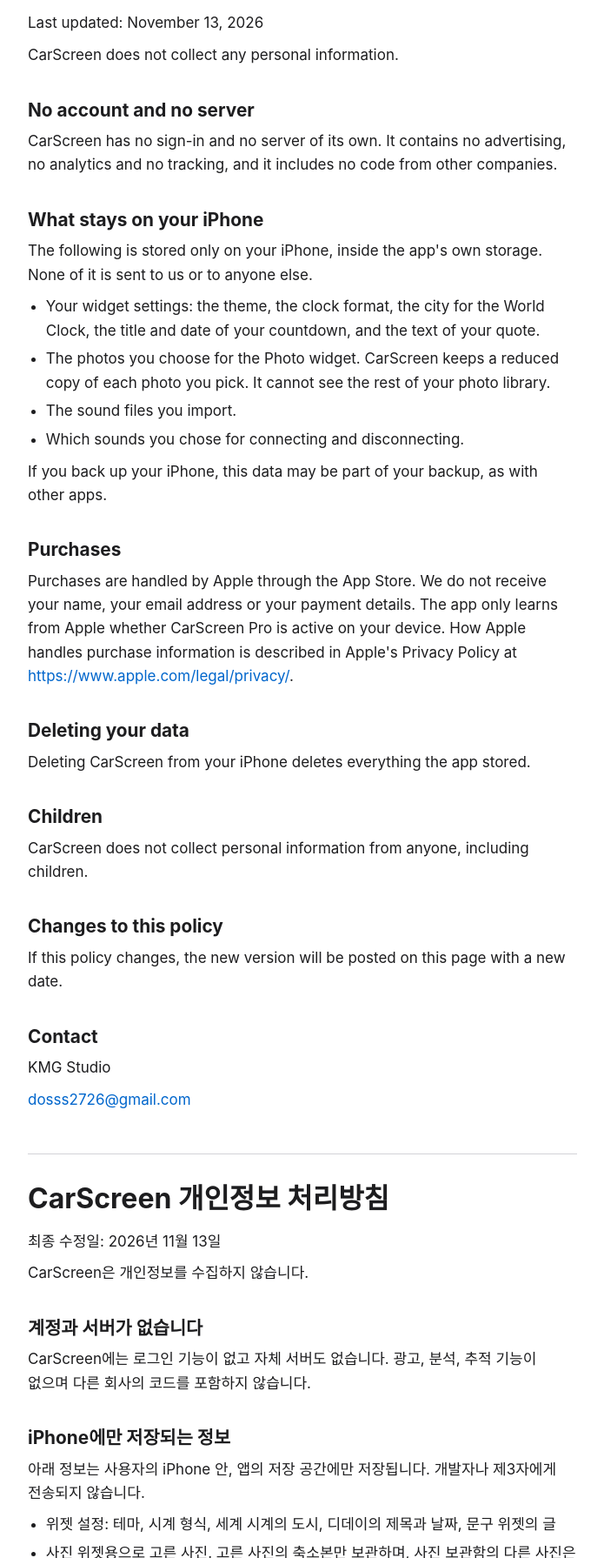
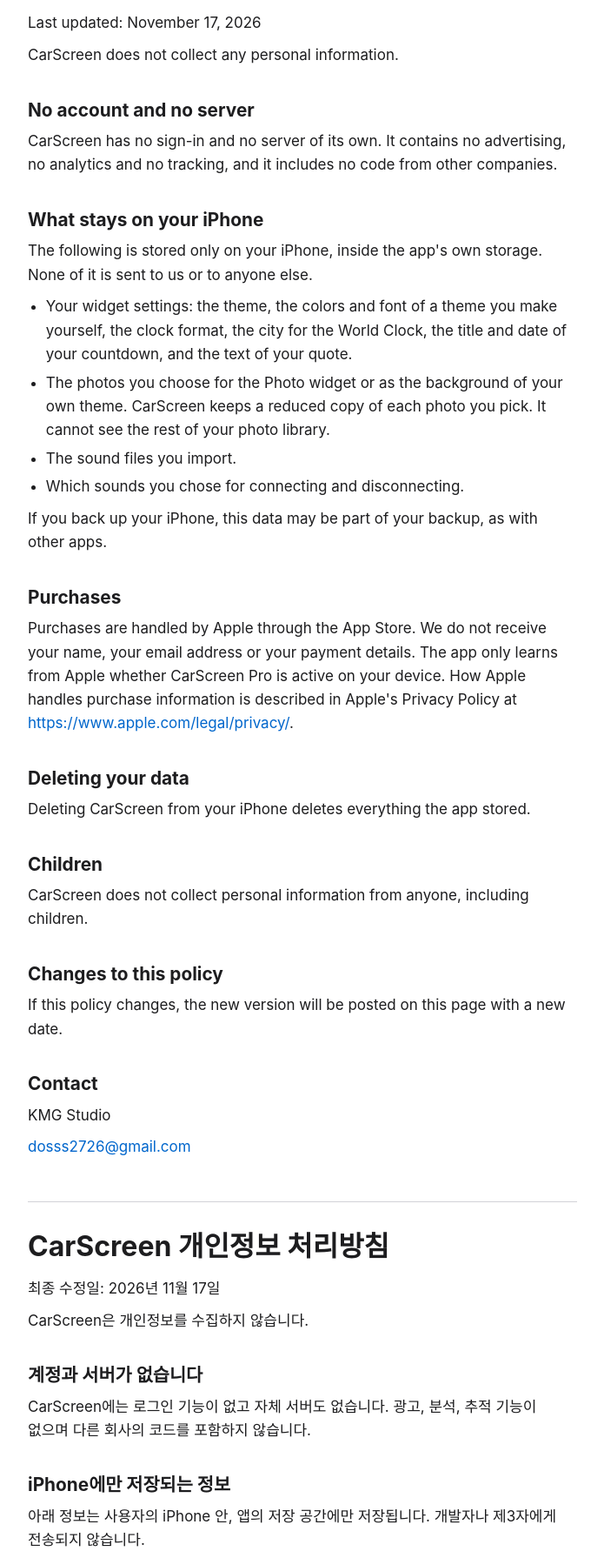
Before and after one commit to jub27/carscreen, a plain HTML site: page privacy/index.html in a window 1280 px wide. Shown: the part 120-1911 px from the top of the page at 87% size, without its empty margins (292-987 px from the left). Drawn offline with Linux system fonts and the light colour scheme.

Commit message:
Privacy policy: the photo and colors of your own theme (version 1.2)

```diff
--- a/privacy/index.html
+++ b/privacy/index.html
@@ -34,13 +34,13 @@ hr { border: 0; border-top: 1px solid var(--line); margin: 3rem 0 0; }
 <main>
 <section id="en" lang="en">
 <h1>CarScreen Privacy Policy</h1>
-<p>Last updated: November 13, 2026</p>
+<p>Last updated: November 17, 2026</p>
 <p>CarScreen does not collect any personal information.</p>
 <h2>No account and no server</h2>
 <p>CarScreen has no sign-in and no server of its own. It contains no advertising, no analytics and no tracking, and it includes no code from other companies.</p>
 <h2>What stays on your iPhone</h2>
 <p>The following is stored only on your iPhone, inside the app's own storage. None of it is sent to us or to anyone else.</p>
-<ul><li>Your widget settings: the theme, the clock format, the city for the World Clock, the title and date of your countdown, and the text of your quote.</li><li>The photos you choose for the Photo widget. CarScreen keeps a reduced copy of each photo you pick. It cannot see the rest of your photo library.</li><li>The sound files you import.</li><li>Which sounds you chose for connecting and disconnecting.</li></ul>
+<ul><li>Your widget settings: the theme, the colors and font of a theme you make yourself, the clock format, the city for the World Clock, the title and date of your countdown, and the text of your quote.</li><li>The photos you choose for the Photo widget or as the background of your own theme. CarScreen keeps a reduced copy of each photo you pick. It cannot see the rest of your photo library.</li><li>The sound files you import.</li><li>Which sounds you chose for connecting and disconnecting.</li></ul>
 <p>If you back up your iPhone, this data may be part of your backup, as with other apps.</p>
 <h2>Purchases</h2>
 <p>Purchases are handled by Apple through the App Store. We do not receive your name, your email address or your payment details. The app only learns from Apple whether CarScreen Pro is active on your device. How Apple handles purchase information is described in Apple's Privacy Policy at <a href="https://www.apple.com/legal/privacy/">https://www.apple.com/legal/privacy/</a>.</p>
@@ -57,13 +57,13 @@ hr { border: 0; border-top: 1px solid var(--line); margin: 3rem 0 0; }
 <hr>
 <section id="ko" lang="ko">
 <h1>CarScreen 개인정보 처리방침</h1>
-<p>최종 수정일: 2026년 11월 13일</p>
+<p>최종 수정일: 2026년 11월 17일</p>
 <p>CarScreen은 개인정보를 수집하지 않습니다.</p>
 <h2>계정과 서버가 없습니다</h2>
 <p>CarScreen에는 로그인 기능이 없고 자체 서버도 없습니다. 광고, 분석, 추적 기능이 없으며 다른 회사의 코드를 포함하지 않습니다.</p>
 <h2>iPhone에만 저장되는 정보</h2>
 <p>아래 정보는 사용자의 iPhone 안, 앱의 저장 공간에만 저장됩니다. 개발자나 제3자에게 전송되지 않습니다.</p>
-<ul><li>위젯 설정: 테마, 시계 형식, 세계 시계의 도시, 디데이의 제목과 날짜, 문구 위젯의 글</li><li>사진 위젯용으로 고른 사진. 고른 사진의 축소본만 보관하며, 사진 보관함의 다른 사진은 볼 수 없습니다.</li><li>가져온 사운드 파일</li><li>연결음과 종료음으로 고른 사운드</li></ul>
+<ul><li>위젯 설정: 테마, 직접 만든 테마의 색과 글꼴, 시계 형식, 세계 시계의 도시, 디데이의 제목과 날짜, 문구 위젯의 글</li><li>사진 위젯용으로 고르거나 직접 만든 테마의 배경으로 고른 사진. 고른 사진의 축소본만 보관하며, 사진 보관함의 다른 사진은 볼 수 없습니다.</li><li>가져온 사운드 파일</li><li>연결음과 종료음으로 고른 사운드</li></ul>
 <p>iPhone을 백업하면 다른 앱과 마찬가지로 이 정보가 백업에 포함될 수 있습니다.</p>
 <h2>구매</h2>
 <p>구매는 App Store를 통해 Apple이 처리합니다. 개발자는 사용자의 이름, 이메일 주소, 결제 정보를 받지 않습니다. 앱은 CarScreen Pro가 이 기기에서 활성 상태인지만 Apple로부터 확인합니다. Apple이 구매 정보를 다루는 방식은 Apple 개인정보 처리방침(<a href="https://www.apple.com/kr/legal/privacy/">https://www.apple.com/kr/legal/privacy/</a>)에 나와 있습니다.</p>
```
